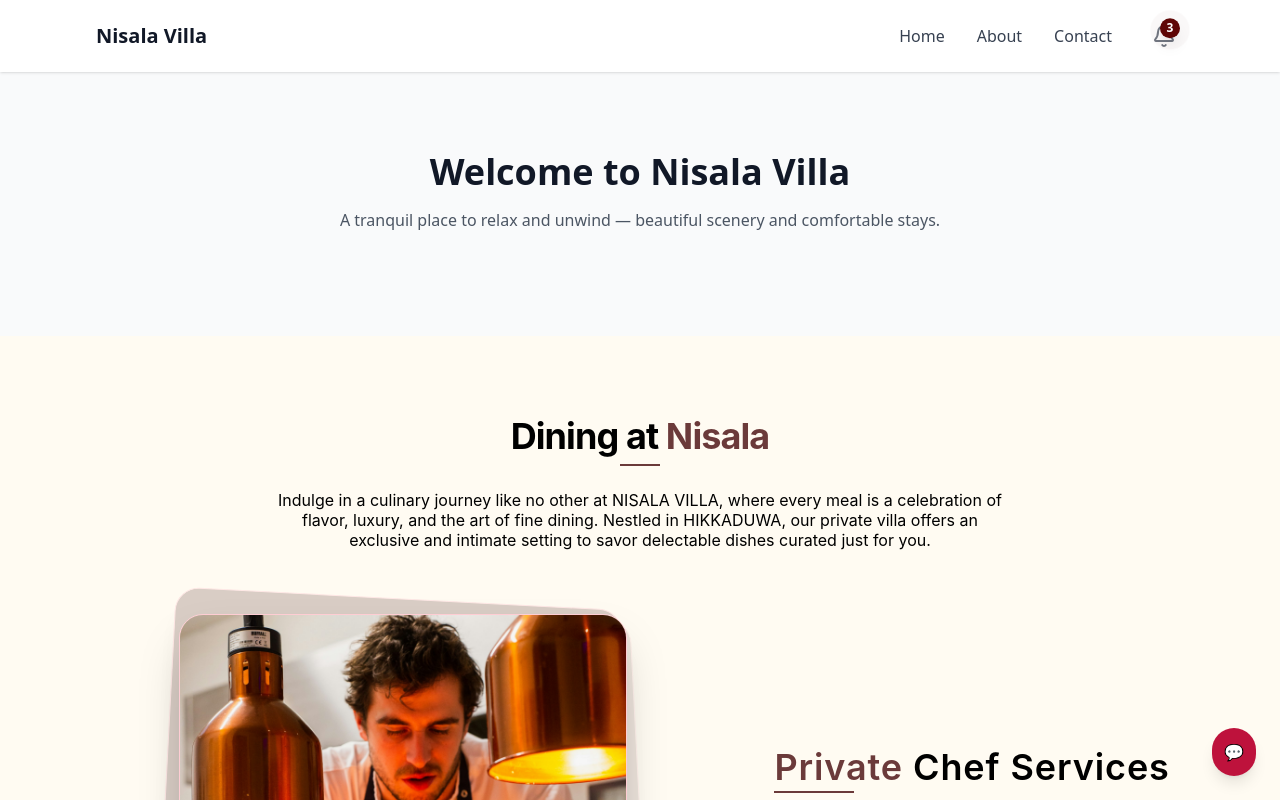
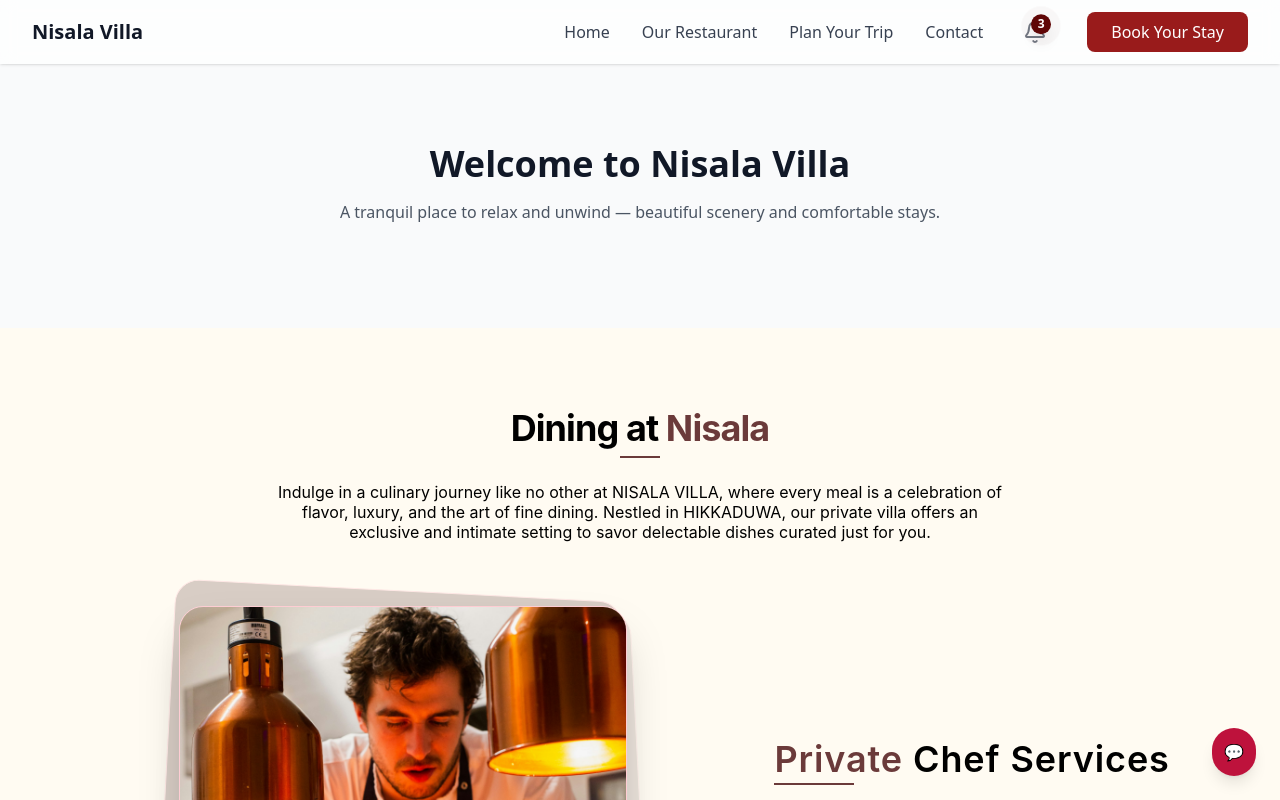
Before and after one commit to MNKolombage/MIS_Assignment, a Next.js app: page / in a window 1280 px wide. Shown: the top 800 px of the page. Built offline with nearby package versions, Linux system fonts and the light colour scheme.

Commit message:
feat: navigation bar

```diff
--- a/src/app/layout.jsx
+++ b/src/app/layout.jsx
@@ -10,10 +10,10 @@ export const metadata = {
 
 export default function RootLayout({ children }) {
   return (
-		<html lang="en">
+    <html lang="en" className="scroll-smooth">
       <body>
         <Header />
-				<main>{children}</main>
+        <main className="pt-16">{children}</main>
         <Chatbot />
         <Footer />
       </body>
--- a/src/components/Header.jsx
+++ b/src/components/Header.jsx
@@ -2,15 +2,22 @@ import Notifications from './Notifications'
 
 export default function Header() {
   return (
-    <header className="w-full bg-white shadow">
-      <div className="max-w-6xl mx-auto px-4 sm:px-6 lg:px-8 py-4 flex items-center justify-between">
+    <header className="fixed top-0 left-0 right-0 z-[100] w-full bg-white/90 backdrop-blur supports-[backdrop-filter]:bg-white/70 shadow">
+      <div className="max-w-full mx-auto px-8 h-16 flex items-center justify-between">
         <div className="text-xl font-bold">Nisala Villa</div>
         <nav className="space-x-4 flex items-center gap-4">
-          <a className="text-gray-700 hover:text-gray-900" href="#">Home</a>
-          <a className="text-gray-700 hover:text-gray-900" href="#about">About</a>
+          <a className="text-gray-700 hover:text-gray-900" href="#home">Home</a>
+          <a className="text-gray-700 hover:text-gray-900" href="#restaurant">Our Restaurant</a>
+          <a className="text-gray-700 hover:text-gray-900" href="#plan-your-trip">Plan Your Trip</a>
           <a className="text-gray-700 hover:text-gray-900" href="#contact">Contact</a>
           {/* Notification Bell */}
           <Notifications userRole="user" />
+          <a
+            href="#book-your-stay"
+            className="bg-red-800 hover:bg-red-900 text-white px-6 py-2 rounded-lg font-medium transition-all duration-300 hover:scale-110 hover:shadow-lg"
+          >
+            Book Your Stay
+          </a>
         </nav>
       </div>
     </header>
--- a/src/components/sections/Contact.jsx
+++ b/src/components/sections/Contact.jsx
@@ -1,6 +1,6 @@
 export default function ContactSection() {
   return (
-    <section className="py-16 bg-white">
+    <section id="contact" className="py-16 bg-white">
       <div className="container mx-auto px-4">
         <div className="text-center mb-12">
           <h2 className="text-4xl font-bold mb-4">Contact <span className="text-red-800">Us</span></h2>
--- a/src/components/sections/Hero.jsx
+++ b/src/components/sections/Hero.jsx
@@ -1,6 +1,6 @@
 export default function Hero() {
   return (
-    <section className="py-20">
+    <section id="home" className="py-20">
       <div className="max-w-6xl mx-auto px-4 sm:px-6 lg:px-8 text-center">
         <h2 className="text-4xl font-extrabold mb-4">Welcome to Nisala Villa</h2>
         <p className="text-gray-600 mb-6">A tranquil place to relax and unwind — beautiful scenery and comfortable stays.</p>
--- a/src/components/sections/Our_Restaurant.jsx
+++ b/src/components/sections/Our_Restaurant.jsx
@@ -84,6 +84,7 @@ export default function OurRestaurant() {
 
     return (
         <section
+            id="restaurant"
             className="py-12 md:py-20"
             style={{ backgroundColor: BG_COLOR, fontFamily: "Inter, sans-serif" }}
         >
--- a/src/components/sections/Plan_Your_Trip.jsx
+++ b/src/components/sections/Plan_Your_Trip.jsx
@@ -78,9 +78,9 @@ export default function PlanYourTrip() {
     }, [slides.length])
 
     return (
-        <section className="py-12 bg-gray-50">
+        <section id="plan-your-trip" className="py-12 bg-gray-50">
             <div className="max-w-6xl mx-auto px-4 sm:px-6 lg:px-8">
-                <h3 className="text-4xl font-bold mb-3 text-center uppercase">PLAN YOUR TRIP</h3>
+                <h3 className="text-4xl font-bold mb-3 text-center">Plan <span style={{ color: '#6B3A3A' }}>Your Trip</span></h3>
                 <p className="text-gray-600 text-center mb-8">Embark on a seamless adventure planning experience with NISALA VILLA. We understand that every traveler is unique, and so is their journey. Let us be your guide as you curate the perfect itinerary, unlocking a world of possibilities and unforgettable memories.</p>
             </div>
             <div className="relative w-full mt-8">
```
Lines whose indentation alone changed are shown as unchanged.
